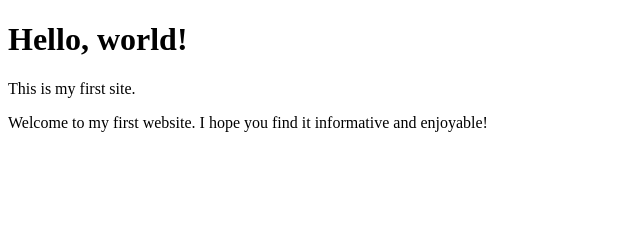
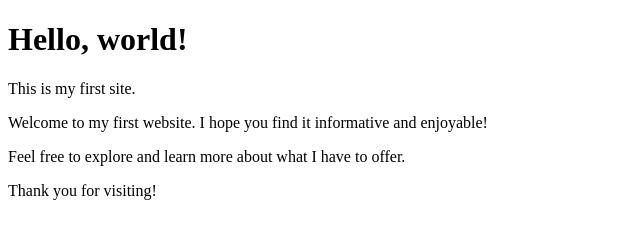
Before and after one commit to Lisabug4621/my-first-site, a plain HTML site: page index.html in a window 1280 px wide. Shown: the whole page, without its empty margins (0-640 px from the left). Drawn offline with Linux system fonts and the light colour scheme.

Commit message:
Thank you for visiting!

```diff
--- a/index.html
+++ b/index.html
@@ -7,5 +7,7 @@
         <h1>Hello, world!</h1>
         <p>This is my first site.</p>
         <p>Welcome to my first website. I hope you find it informative and enjoyable!</p>
+        <p>Feel free to explore and learn more about what I have to offer.</p>
+        <p>Thank you for visiting!</p>
     </body>
 </html>
```
